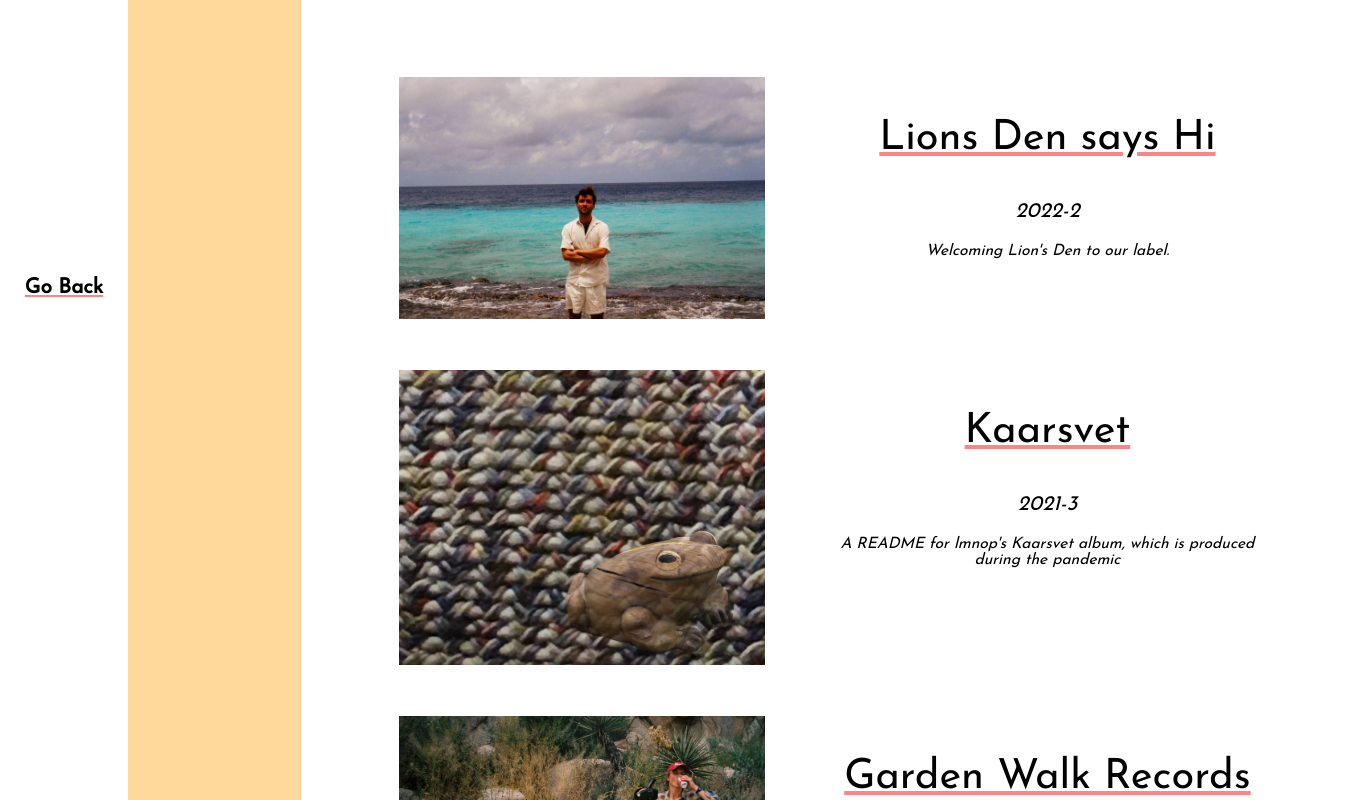
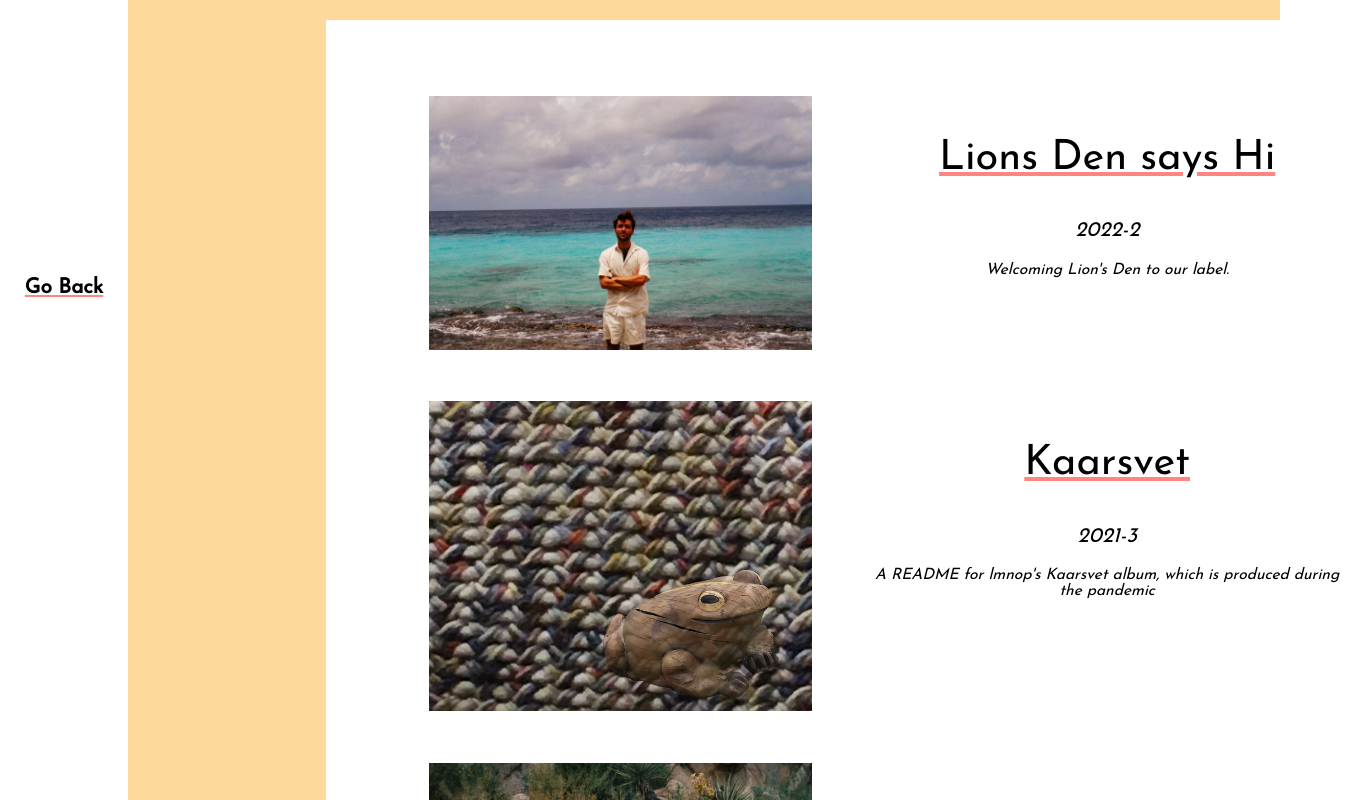
Before and after one commit to MarkTension/gardenwalkrecords, a React (Create React App) app: page /#/blog in a window 1280 px wide. Shown: the top 800 px of the page, 1350 px wide, since content can reach past the window. Built offline with nearby package versions, Linux system fonts and the light colour scheme.

Commit message:
all working wellish

```diff
--- a/src/App.css
+++ b/src/App.css
@@ -20,6 +20,7 @@ a {
     text-decoration: underline;
 
 }
+
 
 
 .App-header {
--- a/src/App.js
+++ b/src/App.js
@@ -32,9 +32,11 @@ function App() {
         <div id="home" width="100%" style={{ marginLeft: isBrowser ? "15%" : "0%", marginRight: "0%", padding: "0%"}}>
 
             <Switch>
+
               <Route path='/' component={Home} exact/>
-              <Route path='/listenings' component={Listenings} />
+              <Route  path='/listenings' component={Listenings} />
               <Route path='/blog' component={Blog} />
+
             </Switch>
 
         </div>
--- a/src/components/allposts.js
+++ b/src/components/allposts.js
@@ -6,6 +6,7 @@ import SidebarBack from "./sidebarBack";
 import { Route, Link } from "react-router-dom/cjs/react-router-dom";
 import posts from '../markdowns/index.json';
 import { Flex, Box } from "rebass";
+import { isBrowser } from 'react-device-detect';
 
 const postStyle = {
     alignContent: "left",
@@ -36,7 +37,7 @@ console.log(posts.files)
 const AllPosts = props => {
 
 
-    return (<div id="albumlistenings" style={{ alignContent: "right", background: "white", paddingTop:"4%", marginLeft:"10%" }}>
+    return (<div id="albumlistenings" style={{ width:isBrowser?"80vw" : "100vw", alignContent: "right", background: "white", paddingTop:"4%", marginLeft:isBrowser?"10%" : "0%" }}>
         {posts.files.map((post, index) => (
             <div style={postStyle}>
 
--- a/src/components/blog.js
+++ b/src/components/blog.js
@@ -5,20 +5,16 @@ import { Route } from "react-router-dom/cjs/react-router-dom";
 import posts from '../markdowns/index.json';
 import AllPosts from './allposts.js';
 import OnePost from './onepost.js';
+import { isBrowser } from 'react-device-detect';
 
 
 console.log(posts.files)
 
 const Blog = props => {
 
-    return (<div id="albumlistenings" style={{ alignContent: "left" }}>
-
-
+    return (<div id="albumlistenings" style={{ alignContent: "left", marginTop: isBrowser ? "2%" : "19%" }}>
         <Route component={AllPosts} path="/blog" exact />
         <Route component={OnePost} path={"/blog/:slug"} />
-        {/* <Route component={OnePost} path={"/lionsden"} />
-        <Route component={OnePost} path={"/helloworld"} /> */}
-
     </div>
     );
 };
--- a/src/components/home.js
+++ b/src/components/home.js
@@ -33,20 +33,14 @@ function Home() {
 
     <div className="App" >
 
-      <header className="App-header" width="100%" >
         <div id="home" width="100%" style={{ marginLeft: isBrowser ? "15%" : "0%", marginRight: "0%", padding: "0%" }}>
-
           <Landing style={{ height: "100vh" }} />
           <Blog style={{ height: "100vh" }} />
           <Releases style={{ height: "100vh" }} />
           <Artists style={{ height: "100vh" }} />
           <About />
-
         </div>
-
         <SidebarIfBrowser />
-
-      </header>
     </div>
   );
 }
--- a/src/components/listenings.js
+++ b/src/components/listenings.js
@@ -27,13 +27,13 @@ const Listenings = props => {
 
 
   return (
-    <div id="listenings" style={{ marginTop: isBrowser ? "2%" : "16%",  alignContent: "right", background:"white" }} >
-      <Title style={{ width: "90%", textAlign: "center"}}>
+    <div id="listenings" style={{width: isBrowser ? "80vw" : "100vw", marginTop: isBrowser ? "2%" : "19%",  alignContent: "right", background:"white" }} >
+      <Title style={{ width: "100%", textAlign: "center"}}>
         Listenings
       </Title>
 
       <Markdown
-                style={{textAlign: "left", marginLeft:"15%", marginRight:"15%", fontFamily: 'Josefin Sans', fontSize:'0.8em' }}
+                style={{textAlign: "left",  marginLeft:"15%", marginRight:"15%", fontFamily: 'Josefin Sans', fontSize:'0.8em' }}
             >
                 {postContent}
             </Markdown>
@@ -41,8 +41,6 @@ const Listenings = props => {
 
     </div>
 
-
-
   );
 };
 export default Listenings
--- a/src/components/onepost.js
+++ b/src/components/onepost.js
@@ -3,6 +3,7 @@ import { Item, Title } from "./textConstants"
 import Markdown from "markdown-to-jsx";
 import SidebarBack from "./sidebarBack";
 import { useParams } from "react-router-dom/cjs/react-router-dom";
+import { isBrowser } from 'react-device-detect';
 
 const OnePost = props => {
 
@@ -21,7 +22,7 @@ const OnePost = props => {
             })
     }, [])
 
-    return (<div id="onepost" style={{ background: "white", paddingBottom: '5em', paddingTop:'2em' }}>
+    return (<div id="onepost" style={{ background: "white", width: isBrowser?"80vw" : "100vw", paddingBottom: '5em', paddingTop:'2em' }}>
 
         <Title>
             {slug}
@@ -30,7 +31,7 @@ const OnePost = props => {
 
         <Markdown
 
-            style={{ textAlign: "left", margin: "5em" }}
+            style={{ textAlign: "left", margin: isBrowser?"5em%" : "2em" }}
         >
             {postContent}
         </Markdown>
--- a/src/stylesheets/sidebar.css
+++ b/src/stylesheets/sidebar.css
@@ -16,7 +16,7 @@
     .sidebar {
         background-color: white;
         width: 100vw;
-        height: 8vh !important;
+        height: 9vh !important;
         position: fixed;
         top: 0;
         bottom: 0;
```
